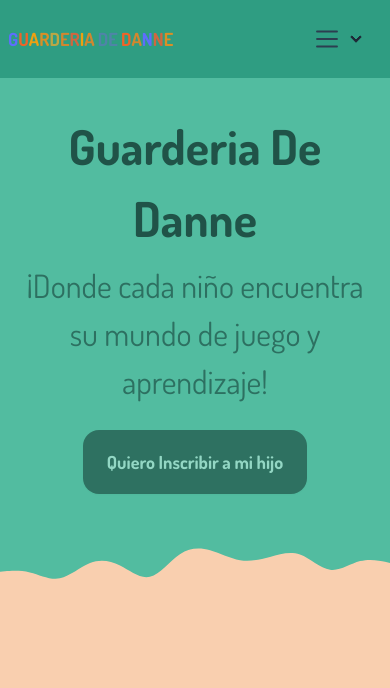
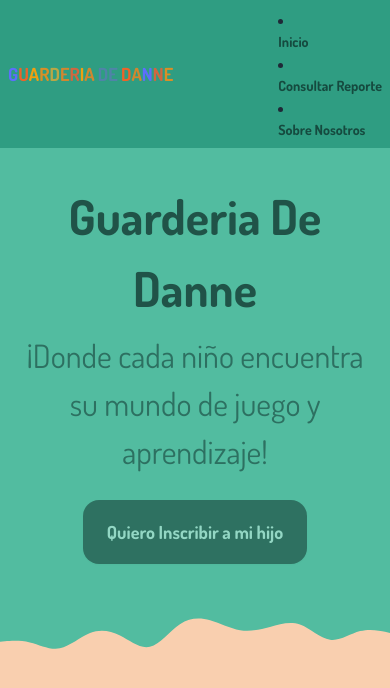
Before and after one commit to Sheansuke/guarderia-danne, a Next.js app in the folder frontend/: page / in a window 390 px wide. Shown: the top 688 px of the page. Built offline with nearby package versions, Linux system fonts and the light colour scheme.

Commit message:
Update NavBar.tsx

```diff
--- a/frontend/src/components/molecule/NavBar.tsx
+++ b/frontend/src/components/molecule/NavBar.tsx
@@ -34,37 +34,13 @@ export const NavBar = () => {
           </a>
         </div>
         <div className="flex-none">
-          <ul className="menu menu-horizontal px-1">
-            {isDesktop &&
-              navigationOptions.map((option) => (
+          {navigationOptions.map((option) => (
             <li key={option.path}>
               <Link href={option.path} className="font-bold text-green-950 text-sm md:text-lg flex items-center opacity-70">
                 {option.tittle}
               </Link>
             </li>
           ))}
-          </ul>
-
-          <ul className="menu menu-horizontal ">
-            {isMobile && (
-              <li>
-                <details>
-                  <summary>
-                    <Image src="/icons/navbar_menu.svg" alt={"Icono Menu"} width={30} height={30} />
-                  </summary>
-                  <ul className="p-1 rounded-t-none  -right-4 bg-green-500 ">
-                    {navigationOptions.map((option) => (
-                      <li key={option.path}>
-                        <Link href={option.path} className="font-bold text-green-950 text-sm text-nowrap opacity-70">
-                          {option.tittle}
-                        </Link>
-                      </li>
-                    ))}
-                  </ul>
-                </details>
-              </li>
-            )}
-          </ul>
         </div>
       </div>
     </nav>
```
Lines whose indentation alone changed are shown as unchanged.
